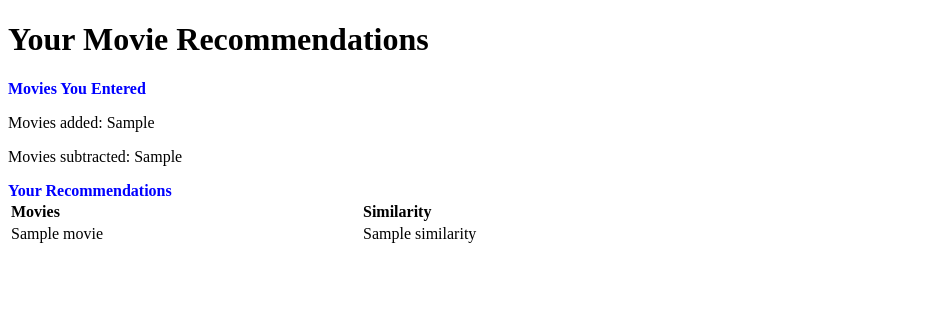
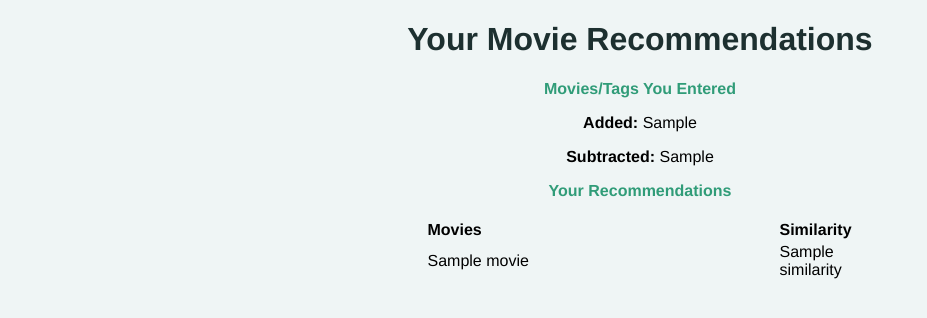
Before and after one commit to nikasso/movie2vec, a Flask app: template app/templates/predict.html in a window 1280 px wide. Shown: the top 318 px of the page, without its empty margins (0-927 px from the left). Run offline with Flask 2, Linux system fonts and the light colour scheme; the template is opened without the code that fills it: most values are stand-ins (such as "Sample title", 1, 10 or a date in 2020).

Commit message:
Updated web app & templates to be more aesthetically pleasing

```diff
--- a/app/app.py
+++ b/app/app.py
@@ -15,7 +15,7 @@ from movie2vec import Movie2Vec
 app = Flask(__name__)
 
 m2v = Movie2Vec()
-m2v.load_w2v_model('../model/models/w2v_model3') # Choose Word2Vec model to load
+m2v.load_w2v_model('../model/models/w2v_model4') # Choose Word2Vec model to load
 
 
 @app.route('/', methods=['GET'])
--- a/app/templates/predict.html
+++ b/app/templates/predict.html
@@ -12,17 +12,22 @@
 
 </head>
 
-<body>
+<body style="font-family:helvetica; background-color:rgb(239, 245, 245);">
 
-  <h1>Your Movie Recommendations</h1>
+  <h1 style="text-align:center; color: rgb(29, 48, 48)">Your Movie Recommendations</h1>
 
-  <span style="color: blue; font-weight: bold;">Movies You Entered</span>
-  <p>Movies added: {{ pos_movies_entered }}</p>
-  <p>Movies subtracted: {{ neg_movies_entered }}</p>
-  <span style="color: blue; font-weight: bold;">Your Recommendations</span>
-  <table class="table">
+  <div style="text-align: center;">
+    <span style="color: rgb(48, 156, 120); font-weight: bold;">Movies/Tags You Entered</span>
+  </div>
+  <p style="text-align:center;"><strong>Added:</strong> {{ pos_movies_entered }}</p>
+  <p style="text-align:center;"><strong>Subtracted:</strong> {{ neg_movies_entered }}</p>
+  <div style="text-align: center;">
+    <span style="color: rgb(48, 156, 120); font-weight: bold;">Your Recommendations</span>
+  </div>
+  <br>
+  <table class="table" align="center" style="margin: 0px auto;">
     <col width="350">
-    <col width="250">
+    <col width="75">
       <thead>
           <th align="left">Movies</th>
           <th align="left">Similarity</th>
```
Also changed, not shown: app/templates/index.html (+6 -4 lines), app/templates/submit.html (+8 -5 lines), model/movie2vec.py (+0 -37 lines).
